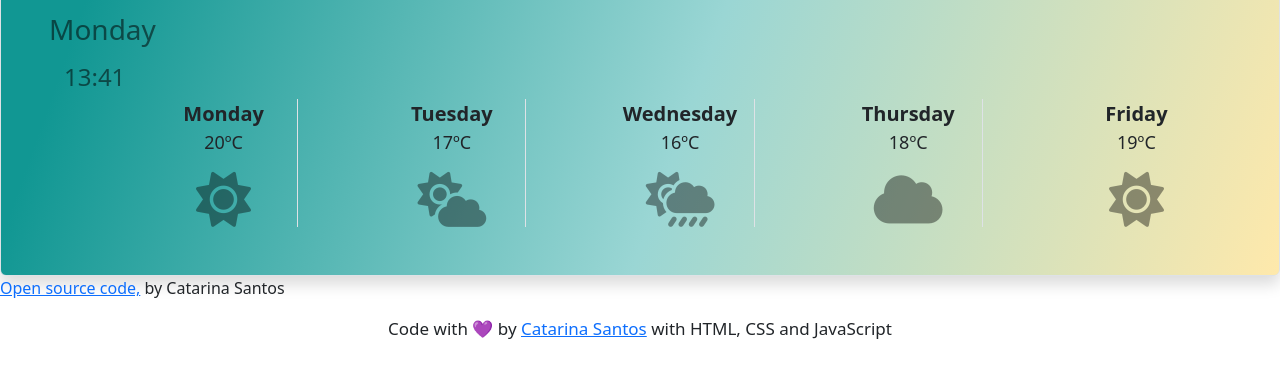
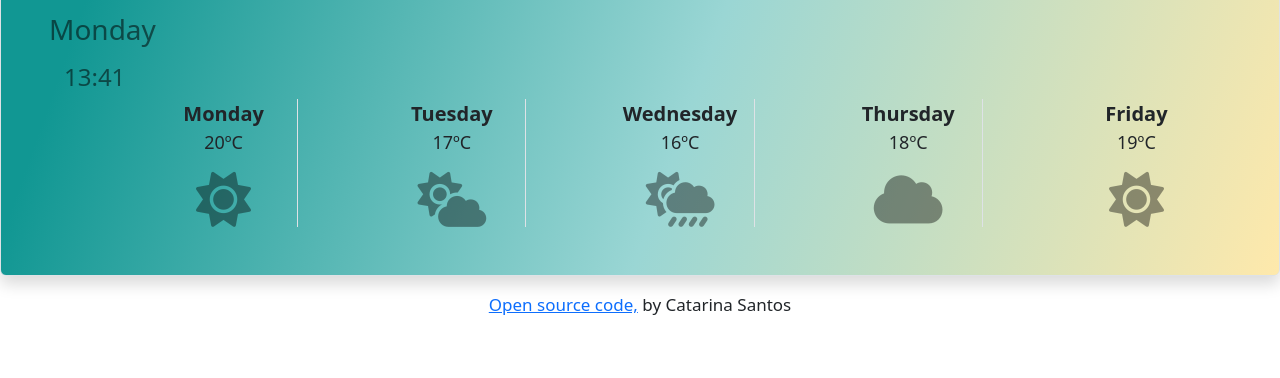
Before and after one commit to Catarinals/Weather-App, a plain HTML site: page index.html in a window 1280 px wide. Shown: the part 236-614 px from the top of the page. Drawn offline with nearby package versions, Linux system fonts and the light colour scheme; no server answers.

Commit message:
Add new footer w/ link to github

```diff
--- a/index.html
+++ b/index.html
@@ -99,14 +99,12 @@
         </div>
     </div>
     <p>
-        <a href="https://github.com/Catarinals/Weather-App">Open source code,</a>
-        by Catarina Santos
+
     </p>
 </body>
-<footer class="footer">Code with 💜 by <a href="https://www.linkedin.com/in/catarinals/" aria-label="linkedin profile"
-        rel="noopener" target="_blank">
-        Catarina Santos</a>
-    with HTML, CSS and JavaScript
+<footer class="footer">
+    <a href="https://github.com/Catarinals/Weather-App">Open source code,</a>
+    by Catarina Santos
 </footer>
 <script src="src/index.js"></script>
 
```
